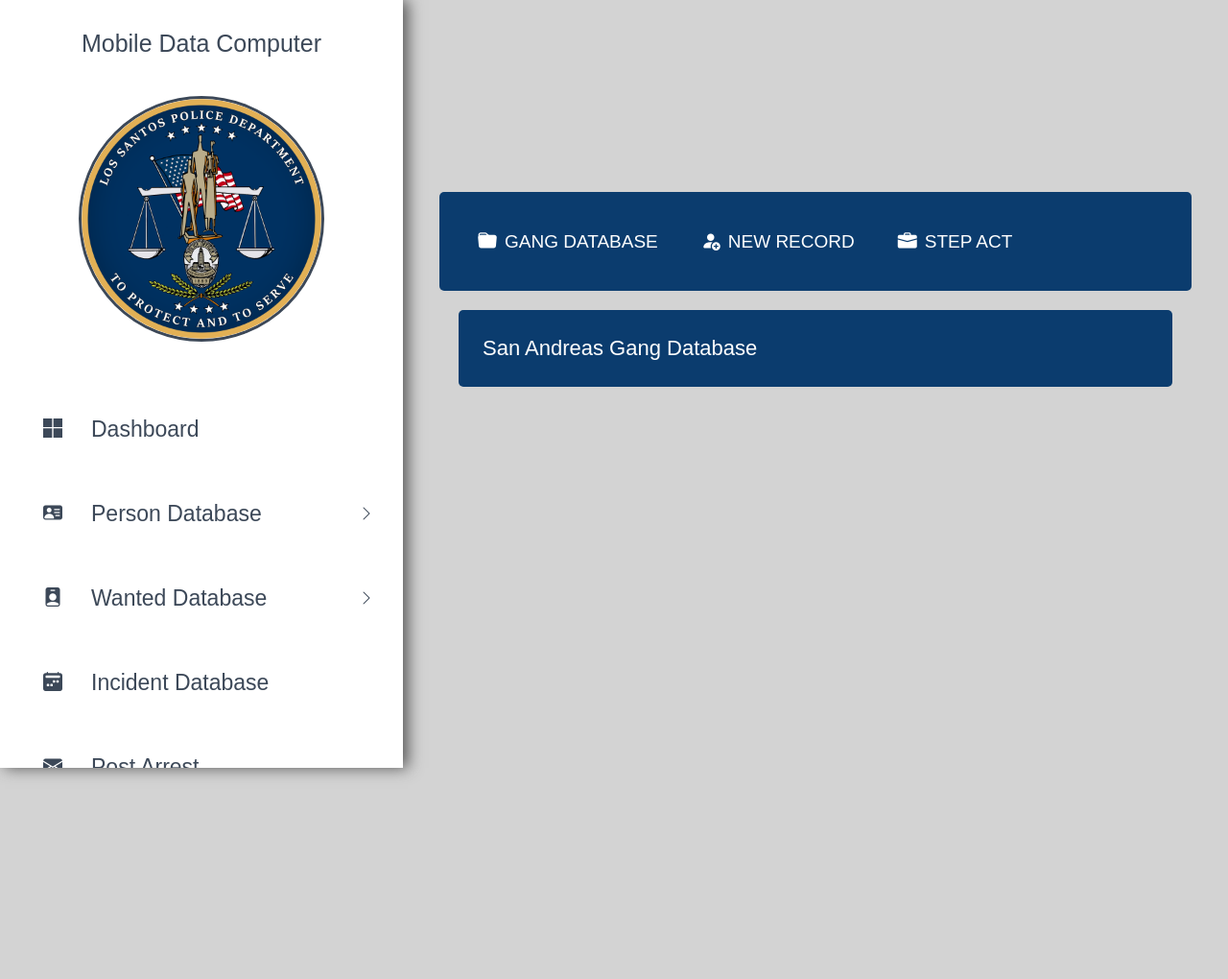
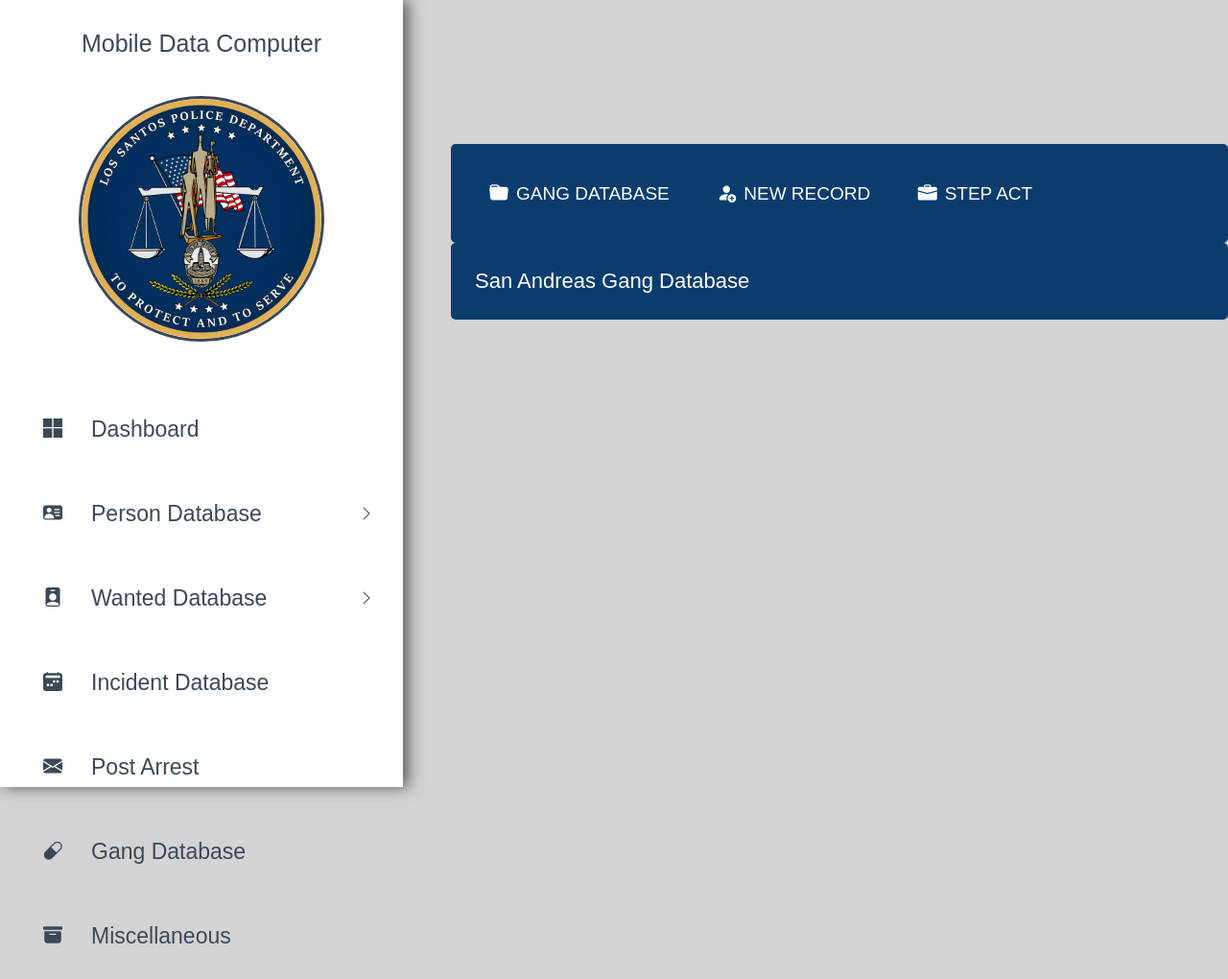
Before and after one commit to DamianIF/MDC, a plain HTML site: page sangang.html in a window 1280 px wide. Shown: the whole page at 96% size. Before the commit the page ends 800 px from the top, so only its background shows below. Drawn offline with nearby package versions, Linux system fonts and the light colour scheme.

Commit message:
Ahora si fix de barra Izquierda

```diff
--- a/css/style.css
+++ b/css/style.css
@@ -1,6 +1,8 @@
 body {
             font-family: Arial, Helvetica, sans-serif;
             background-color: lightgray;
+            margin: 0;
+            display: flex;
         }
         .mdc {
             text-align: center;
@@ -22,16 +24,17 @@ body {
         .navegador {
             background-color: white;
             width: 400px;
-            height: auto;
+            height: 100vh;
             padding: 10px;
             display: flex;
             flex-direction: column;
-            position: fixed;
+            position: sticky;
             top: 0;
             left: 0;
-            bottom: 0;
             box-shadow: 5px 0 15px #555;
-            overflow-y: auto;
+            overflow: visible;
+            z-index: 1000;
+            flex-shrink: 0;
         }
         .navegador i {
             color: rgb(60, 72, 88);
@@ -89,7 +92,7 @@ body {
             border-radius: 5px;
             box-shadow: 5px 5px 15px rgba(85, 85, 85, 0.5);
             padding: 10px 0;
-            z-index: 100;
+            z-index: 1001;
         }
 
         .submenu li {
@@ -129,14 +132,17 @@ body {
         }
         /*SanGang CSS*/
 
+        .contenido {
+        flex: 1;
+        margin-left: 50px;
+        margin-top: 150px;
+        }
+
         .barra__prin {
-            display: flex;
+            display: block;
             background-color: #0b3c6e;
             border-radius: 5px;
             padding: 20px;
-            margin-top: 200px;
-            margin-left: 450px;
-            margin-right: 30px;
         }
 
         .barra__prin button {
@@ -161,14 +167,11 @@ body {
             border-radius: 5px;
         }
 
-        .contenido {
-            display: flex;
+        .informacion__gang {
+            display: block;
             background-color: #0b3c6e;
             border-radius: 5px;
             padding: 5px;
-            margin-top: 20px;
-            margin-left: 470px;
-            margin-right: 50px;
         }
 
         .titulo__sangang {
@@ -176,6 +179,7 @@ body {
             font-size: 22px;
             padding-left: 20px;
         }
+
 
         @keyframes fadeIn {
             from { opacity: 0; transform: translateX(-10px); }
--- a/sangang.html
+++ b/sangang.html
@@ -8,7 +8,6 @@
     <title>Mobile Data Computer</title>
 </head>
 <body>
-    <header>
         <aside class="navegador">
             <h1 class="mdc">Mobile Data Computer</h1>
             <img src="img/LSPD.png" class="logo">
@@ -45,8 +44,7 @@
 
             </ul>
         </aside>
-    </header>
-    <main>
+        <main class="contenido">
             <script src="js/SanGang.js"></script>
             <section>
                 <div class="barra__prin">
@@ -54,12 +52,13 @@
                     <button class="tab__button" data-tab="record"><i class="bi bi-person-fill-add"></i>NEW RECORD</button>
                     <button class="tab__button" data-tab="step"><i class="bi bi-briefcase-fill"></i>STEP ACT</button>
                 </div>
-            <div class="contenido">
+                <div class="informacion__gang">
                     <div class="titulo__sangang">
                         <p>San Andreas Gang Database</p>
                     </div>
                 </div>
             </section>
         </main>
+
 </body>
 </html>
```
Lines whose indentation alone changed are shown as unchanged.
